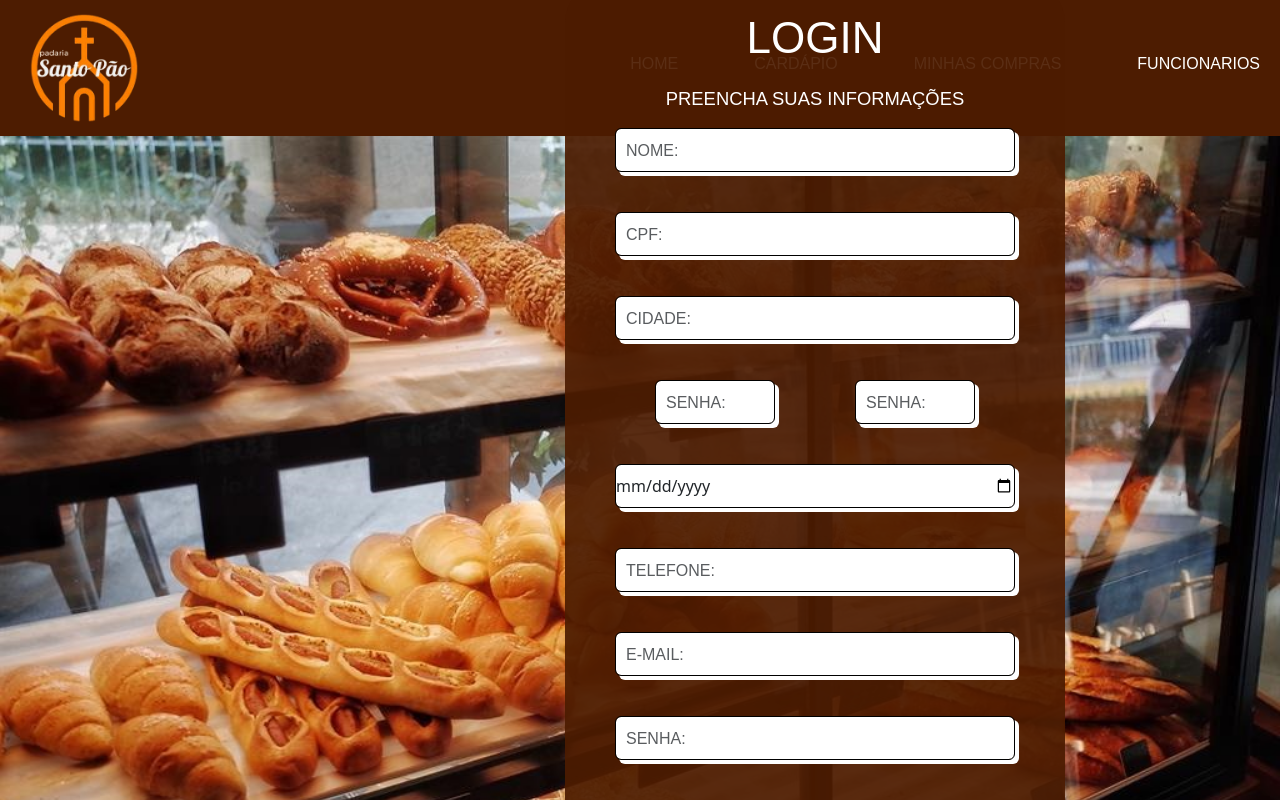
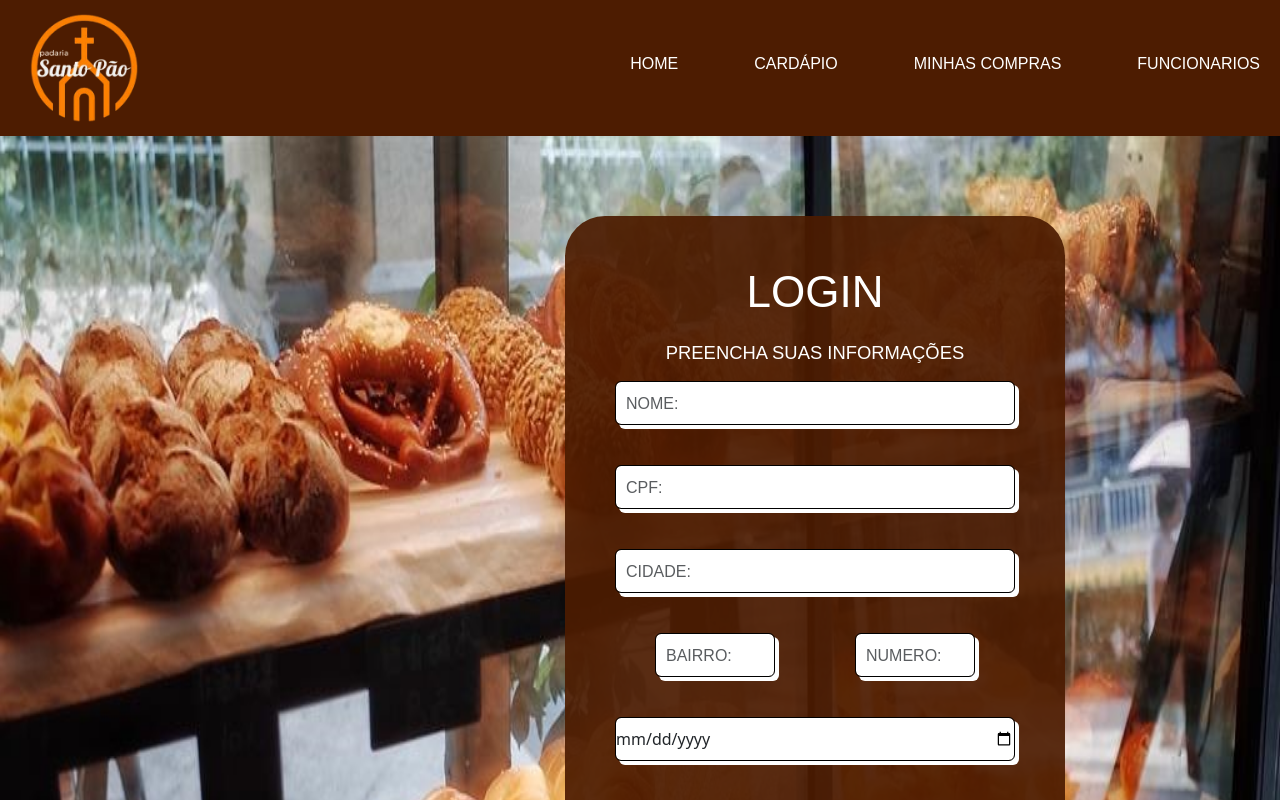
Before and after one commit to spricigom/padaria, a Vue app: page /loginDono in a window 1280 px wide. Shown: the top 800 px of the page. Built offline with nearby package versions, Linux system fonts and the light colour scheme; a web font is replaced by a local one.

Commit message:
pagina login do dono quase pronta

```diff
--- a/src/views/loginDonoView.vue
+++ b/src/views/loginDonoView.vue
@@ -31,13 +31,14 @@ import LoginPrincipal from '@/componentes/LoginPrincipal.vue';
             <div class="form text-left">
                 <form @submit.prevent="login">
                     <div class="mb-3">
-                        <input type="text" class="form-control" id="email" placeholder="NOME:" style="margin-top:-35px ;">
+                        <input type="text" class="form-control" id="email" placeholder="NOME:"
+                            style="margin-top:-35px ;">
                     </div>
                     <div class="mb-3">
-                        <input type="password" class="form-control" placeholder="CPF:">
+                        <input type="number" class="form-control" placeholder="CPF:">
                     </div>
                     <div class="mb-3">
-                        <input type="password" class="form-control" placeholder="CIDADE:">
+                        <input type="text" class="form-control" placeholder="CIDADE:">
                     </div>
 
 
@@ -45,27 +46,27 @@ import LoginPrincipal from '@/componentes/LoginPrincipal.vue';
                         <div class="row">
                             <div class="col">
                                 <div class="mb-3">
-                        <input type="password" class="form-control" placeholder="SENHA:">
-                    </div>
+                                    <input type="text" class="form-control" placeholder="BAIRRO:">
+                                </div>
                             </div>
                             <div class="col">
                                 <div class="mb-3">
-                        <input type="password" class="form-control" placeholder="SENHA:">
-                    </div>
+                                    <input type="number" class="form-control" placeholder="NUMERO:">
+                                </div>
                             </div>
-                    </div>
+                        </div>
 
 
                     </div>
 
                     <div class="mb-3">
-                        <input type="date" class="form-control"  style="margin-top: -50px;">
+                        <input type="date" class="form-control" style="margin-top: -50px;">
                     </div>
                     <div class="mb-3">
-                        <input type="password" class="form-control" placeholder="TELEFONE:">
+                        <input type="number" class="form-control" placeholder="TELEFONE:">
                     </div>
                     <div class="mb-3">
-                        <input type="password" class="form-control" placeholder="E-MAIL:">
+                        <input type="email" class="form-control" placeholder="E-MAIL:">
                     </div>
                     <div class="mb-3">
                         <input type="password" class="form-control" placeholder="SENHA:">
@@ -105,7 +106,9 @@ import LoginPrincipal from '@/componentes/LoginPrincipal.vue';
     background-size: cover;
     margin-bottom: -1050px;
 }
-
+.conteiner img{
+    height: 150vh;
+}
 
 .form {
     margin: 50px;
@@ -154,9 +157,10 @@ input {
     width: 500px;
     background-color: #4D1C01;
     position: relative;
-    top: 200px;
+    bottom: 70px;
     left: 565px;
     border-radius: 40px;
+
 }
 
 .formCampo {
@@ -164,7 +168,7 @@ input {
     height: 800px;
     width: 500px;
     position: relative;
-    bottom: 900px;
+    bottom: 1150px;
     left: 565px;
     border-radius: 40px;
 }
```
